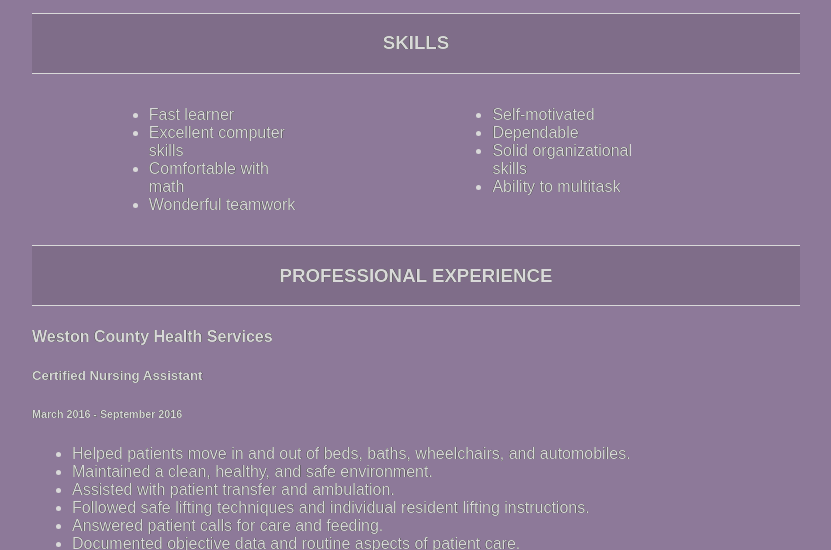
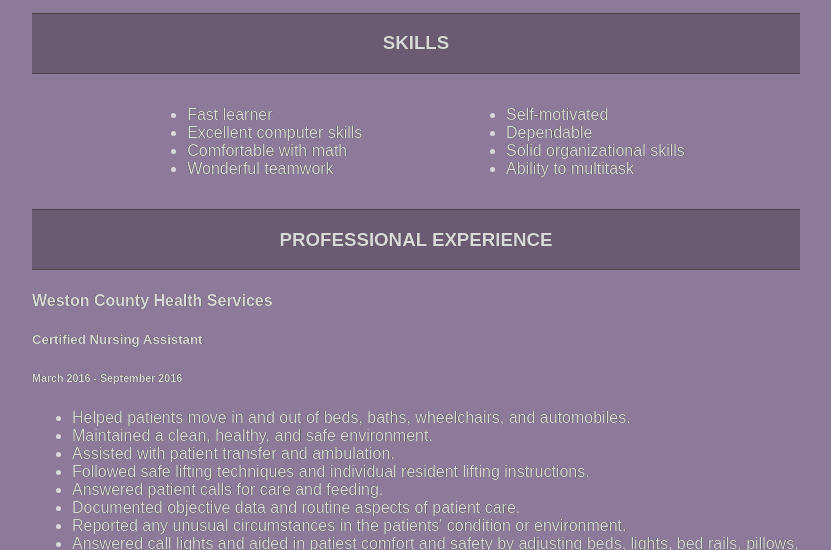
Before and after one commit to Kayla-Mir/Kayla-Mir-resume, a plain HTML site: page index.html in a window 1280 px wide. Shown: the part 247-797 px from the top of the page, without its empty margins (224-1055 px from the left). Drawn offline with Linux system fonts and the light colour scheme.

Commit message:
Update style.css

```diff
--- a/style.css
+++ b/style.css
@@ -13,9 +13,9 @@
 .exp-header {
   text-align: center;
   text-transform: uppercase;
-  border-top: 1px solid #d9d9d9;
-  border-bottom: 1px solid #d9d9d9;
-  background-color: rgba(0,0,0,0.1)
+  border-top: 1px solid #474747;
+  border-bottom: 1px solid #474747;
+  background-color: rgba(0,0,0,0.25)
 }
 
 #name {
@@ -30,15 +30,13 @@
 }
 
 #column-1 {
-  float:left;
-  width:190px;
-  margin: 2% 10%;
+  float: left;
+  margin: 2% 0% 2% 15%;
 }
 
 #column-2 {
-  float:left;
-  width:190px;
-  margin: 2% 10%;
+  float: right;
+  margin: 2% 15% 2% 0%;
 }
 
 #clearme {
```
